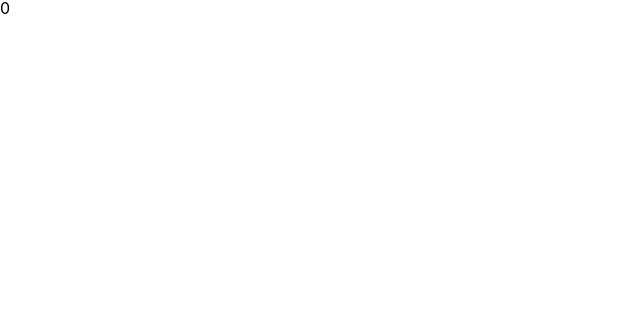
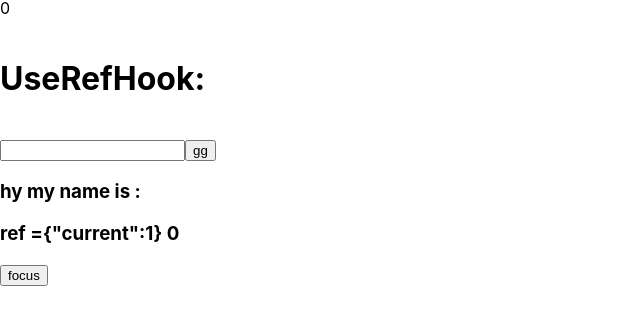
Before and after one commit to CristianBucurDdl/HooksTraining, a React (Create React App) app: page / in a window 1280 px wide. Shown: the part 436-760 px from the top of the page, without its empty margins (0-640 px from the left). Built offline with nearby package versions, Linux system fonts and the light colour scheme; no server answers.

Commit message:
added coments to UseRef page

```diff
--- a/src/App.js
+++ b/src/App.js
@@ -1,6 +1,7 @@
 import "./App.css";
 import UseEffectHook from "./useEffect/useEffect";
 import UseMemoHook from "./useMemo/useMemoHook";
+import UseRefHook from "./useRef/UseRefHook";
 import UseStateHook from "./useState/useState";
 
 function App() {
@@ -13,6 +14,8 @@ function App() {
       <UseEffectHook />
       <br />
       <UseMemoHook />
+      <br />
+      <UseRefHook />
     </div>
   );
 }
--- a/src/useMemo/useMemoHook.jsx
+++ b/src/useMemo/useMemoHook.jsx
@@ -8,18 +8,19 @@ export default function UseMemoHook() {
   const doubleNumber = useMemo(() => {
     return slowFunction(number);
   }, [number]);
-  //   const doubleNumber = useEffect(() => {
-  //     return slowFunction(number);
-  //   }, [number]);
+  //useMemo is a optimisation hook ,so you don't rerender in case your parameter is actually changed
+  // for example , you have a slow function , and don't whant to
+  // re render every time , You can call it only if the parameter is changed
+  //or if you have a large object with functionality , you can wrap it in a useMemo
+  //so you can render it ony if a parameter is changed
 
-  const themeStyle = {
-    backgroundColor: dark ? "black" : "white",
-    color: dark ? "white" : "black",
-  };
-  //   let doubleNumber = 0;
-  //   useEffect(() => {
-  //     slowFunction(number);
-  //   }, [number]);
+  //eg:
+  const themeStyle = useMemo(() => {
+    return {
+      backgroundColor: dark ? "black" : "white",
+      color: dark ? "white" : "black",
+    };
+  }, [dark]);
 
   return (
     <div>
--- /dev/null
+++ b/src/useRef/UseRefHook.jsx
@@ -0,0 +1,46 @@
+import { render } from "@testing-library/react";
+import React, { useEffect, useRef, useState } from "react";
+//useRef is used if you wahant to update a state without rerendering the component
+//and if you need to reference a specific html atribute
+export default function UseRefHook() {
+  const [name, setName] = useState("");
+  const renderCount = useRef(1);
+  const inputRef = useRef();
+  const calTimes = useRef(0);
+
+  function calc() {
+    calTimes.current = calTimes.current + 1;
+    console.log("potato", calTimes.current);
+  }
+  function focus() {
+    inputRef.current = inputRef.current.focus();
+  }
+  useEffect(() => {
+    renderCount.current = renderCount.current += 1;
+  });
+
+  return (
+    <div>
+      <h1>UseRefHook:</h1>
+      <br />
+      <input
+        ref={inputRef}
+        value={name}
+        onChange={(e) => setName(e.target.value)}
+      ></input>
+      <button
+        onClick={() => {
+          calc();
+        }}
+      >
+        gg
+      </button>
+      <br />
+      <h3>hy my name is :{name}</h3>
+      <h3>
+        ref ={JSON.stringify(renderCount)} {calTimes.current}
+      </h3>
+      <button onClick={focus}>focus</button>
+    </div>
+  );
+}
```
